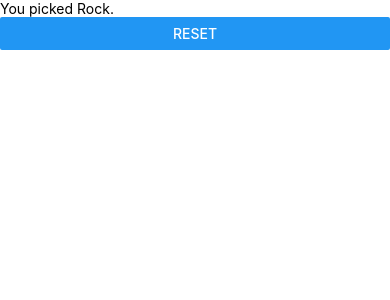
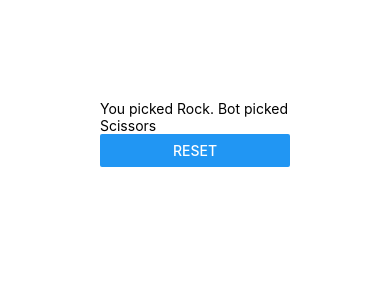
Before and after one commit to elimanzo/rock-paper-scissors, a React Native app: screen / in a window 390 px wide. Both pictures are taken after a click on the button "ROCK". Shown: the top 300 px of the page. Built offline with nearby package versions, Linux system fonts and the light colour scheme.

Commit message:
Adding Random Bot Moves

```diff
--- a/App.js
+++ b/App.js
@@ -2,24 +2,39 @@ import { Button, Text, View } from 'react-native';
 
 import { useState } from 'react';
 
+const MOVES = ['Rock', 'Paper', 'Scissors'];
+function getRandomArrayElement(arr) {
+  return arr[Math.floor(Math.random() * arr.length)];
+}
+
 export default function App() {
-  const [data, setData] = useState(null);
+  const [player, setPlayer] = useState(null);
+  const [bot, setBot] = useState(null);
+  const [winLossDraws, setwinLossDraws] = useState({ wins: 0, losses: 0, draws: 0});
+  const makeMoves = (move) => {
+    setBot(getRandomArrayElement(MOVES));
+    setPlayer(move);
+  };
 
+  const winner = () => {
+
+  }
   return (
-    <View>
-      {data == null ? (
+    <View style={{padding: 100}}>
+      {player == null ? (
         <View>
           <Text>Rock / Paper / Scissors</Text>
-          <Button title="Rock" onPress={() => setData("Rock")} />
-          <Button title="Paper" onPress={() => setData("Paper")} />
-          <Button title="Scissors" onPress={() => setData("Scissors")} />
+          <Button title="Rock" onPress={() => makeMoves("Rock")} />
+          <Button title="Paper" onPress={() => makeMoves("Paper")} />
+          <Button title="Scissors" onPress={() => makeMoves("Scissors")} />
         </View>
       ) : (
         <View>
-          <Text>You picked {data}.</Text>
-          <Button title="Reset" onPress={() => setData(null)} />
+          <Text>You picked {player}. Bot picked {bot}</Text>
+          <Button title="Reset" onPress={() => setPlayer(null)} />
         </View>
       )}
     </View>
+
   );
 }
```
